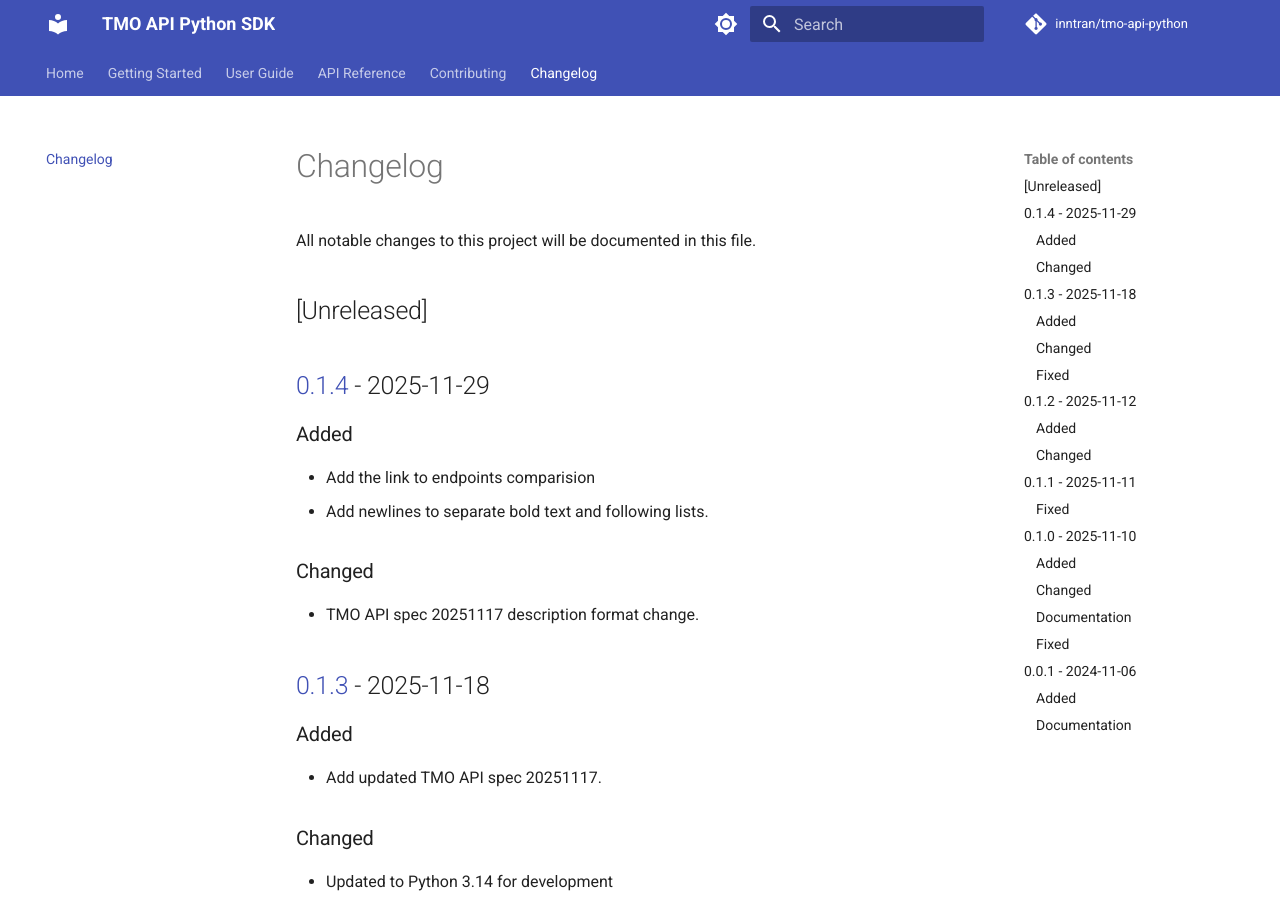
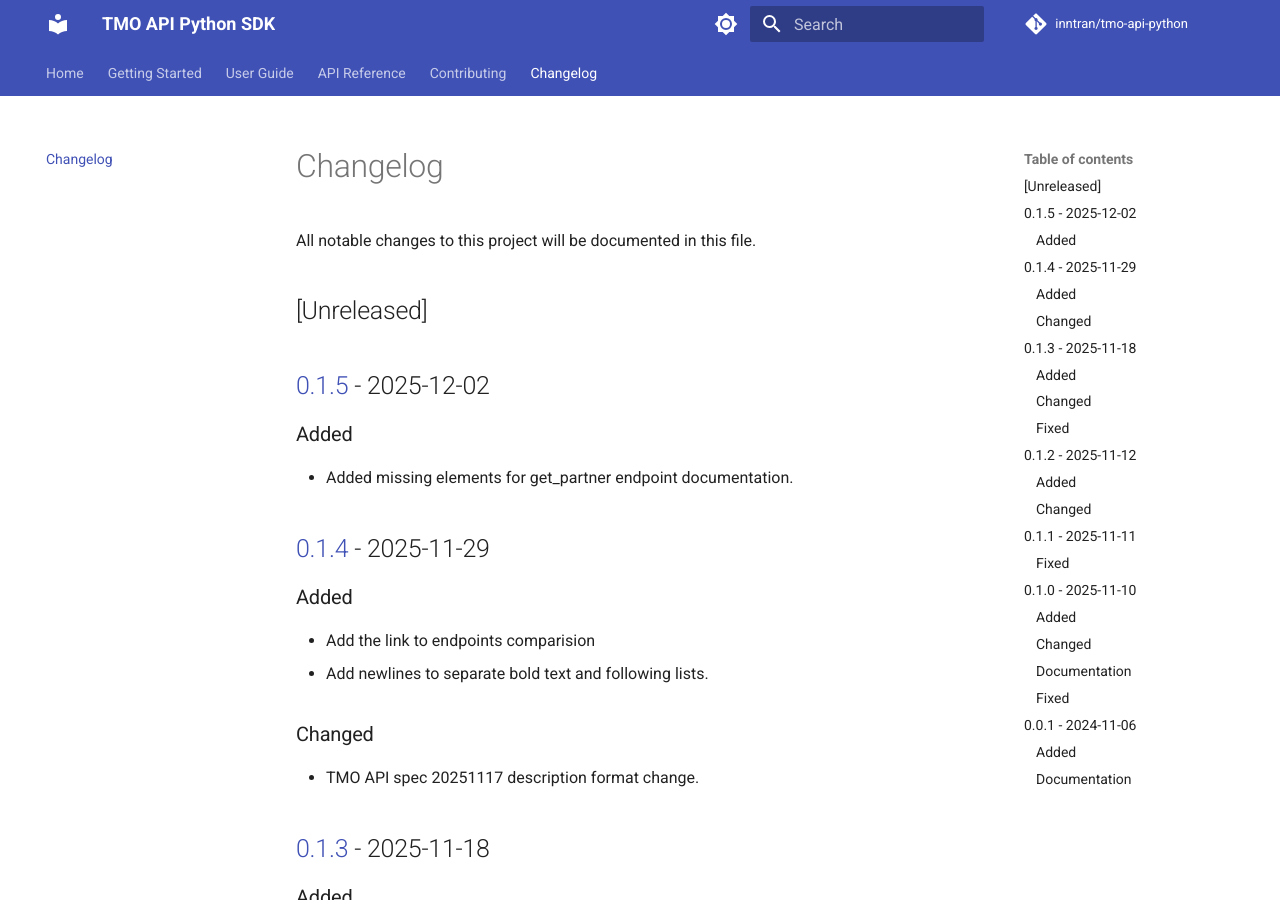
Before and after one commit to inntran/tmo-api-python, an MkDocs documentation site: the page built from docs/changelog.md, in a window 1280 px wide and 900 px high. Built offline with MkDocs 1.6.1 and Material for MkDocs 9.7.7, drawn with Linux system fonts in a browser that asks for light colours; comment, search, counter and statistics services are not loaded; the version menu is left out.

Commit message:
Bump version: 0.1.4 → 0.1.5

```diff
--- a/docs/changelog.md
+++ b/docs/changelog.md
@@ -3,6 +3,11 @@
 All notable changes to this project will be documented in this file.
 
 ## [Unreleased]
+
+## [0.1.5] - 2025-12-02
+### Added
+
+- Added missing elements for get_partner endpoint documentation.
 
 ## [0.1.4] - 2025-11-29
 ### Added
@@ -78,6 +83,7 @@
 - Contributing: Development Setup, Testing, Code Style
 - Changelog
 
+[0.1.5]: https://github.com/inntran/tmo-api-python/releases/tag/v0.1.5
 [0.1.4]: https://github.com/inntran/tmo-api-python/releases/tag/v0.1.4
 [0.1.3]: https://github.com/inntran/tmo-api-python/releases/tag/v0.1.3
 [0.1.2]: https://github.com/inntran/tmo-api-python/releases/tag/v0.1.2
--- a/pyproject.toml
+++ b/pyproject.toml
@@ -1,6 +1,6 @@
 [project]
 name = "tmo-api"
-version = "0.1.4"
+version = "0.1.5"
 description = "Wrapper for The Mortgage Office API"
 readme = "README.md"
 license = { text = "Apache-2.0" }
--- a/src/tmo_api/_version.py
+++ b/src/tmo_api/_version.py
@@ -3,4 +3,4 @@
 __all__ = ["__version__"]
 
 # Keep this in sync with pyproject.toml
-__version__ = "0.1.4"
+__version__ = "0.1.5"
```
Also changed, not shown: .bumpversion.toml.
